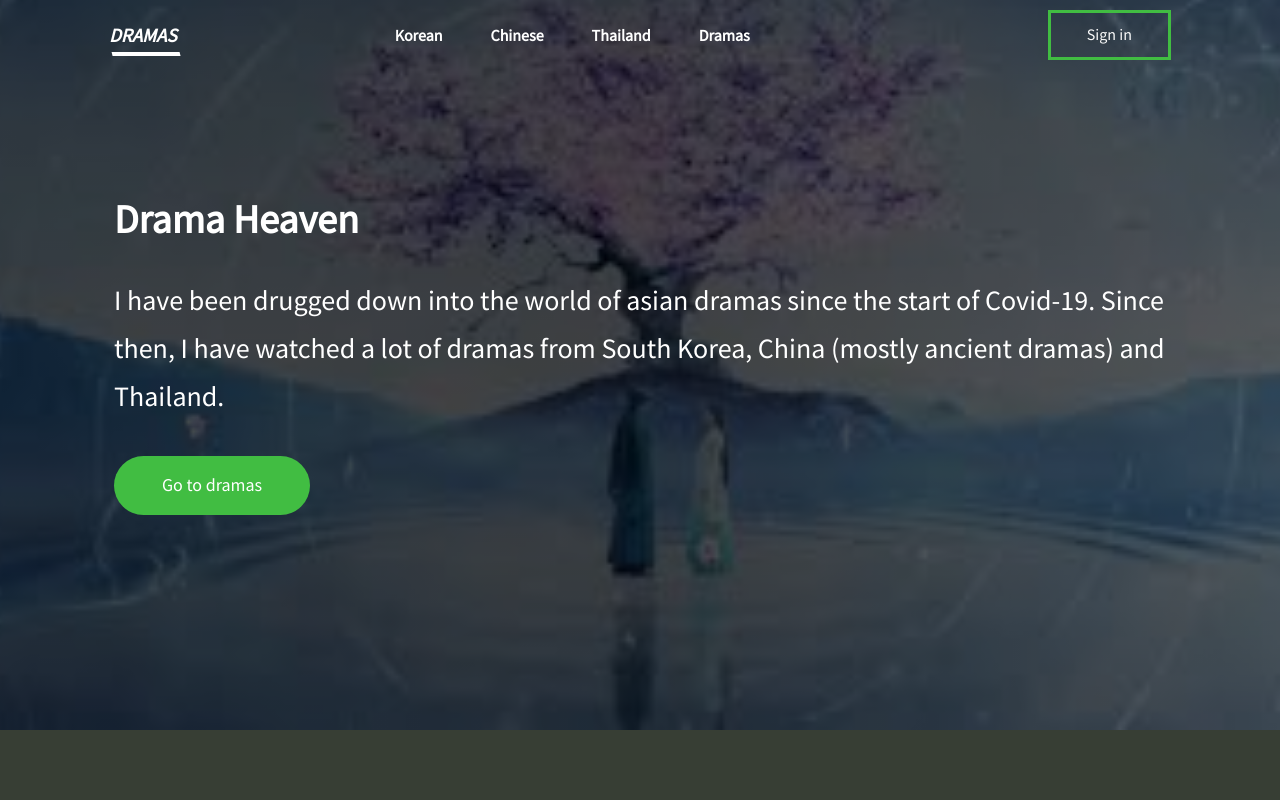
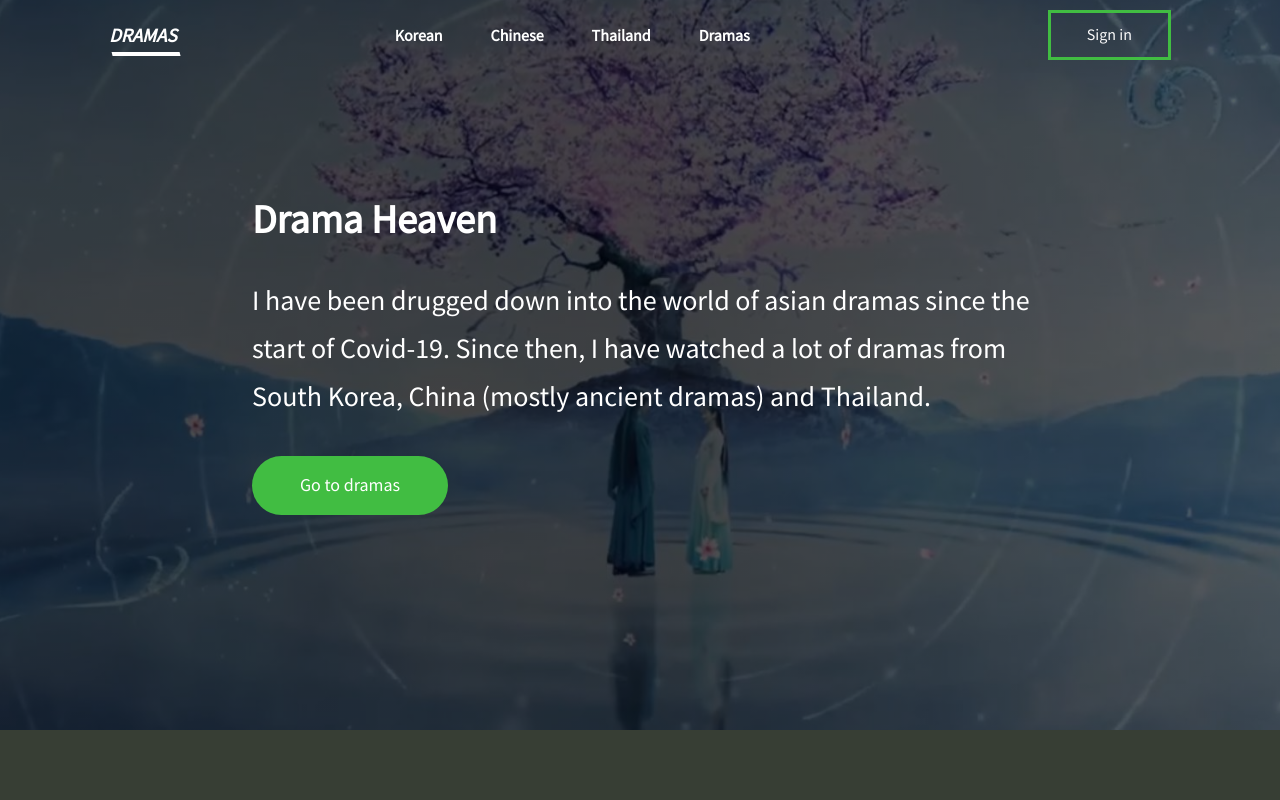
Before and after one commit to yanmoenaing118/mydramas-watch-list, a React (Create React App) app: page / in a window 1280 px wide. Shown: the top 800 px of the page. Built offline with nearby package versions, Linux system fonts and the light colour scheme.

Commit message:
fix maxwidth

```diff
--- a/src/components/DramasList/kdramas_data.js
+++ b/src/components/DramasList/kdramas_data.js
@@ -70,7 +70,7 @@ const kdramas = [
 
   {
     title: "Hotel Deluna",
-    picture: require("./../../images/memory.jpeg").default,
+    picture: require("./../../images/hotel_deluna.jpeg").default,
     rating: 5,
   },
 
--- a/src/components/HeroSection/HeroElements.js
+++ b/src/components/HeroSection/HeroElements.js
@@ -1,5 +1,5 @@
 import styled from "styled-components";
-const bgImage = require("./../../images/lar-1.jpeg").default;
+const bgImage = require("./../../images/lar.jpeg").default;
 
 export const HeroContainer = styled.section`
   position: relative;
@@ -47,6 +47,7 @@ export const HeroContent = styled.div`
 export const HeroH1 = styled.h1`
   font-size: 40px;
   margin-left: 24px;
+  max-width: 800px;
 
   @media screen and (max-width: 768px) {
     font-size: 32px;
@@ -60,6 +61,7 @@ export const HeroH1 = styled.h1`
 export const HeroP = styled.p`
   margin-top: 24px;
   margin-left: 24px;
+  max-width: 800px;
   font-size: 28px;
   position: relative;
   @media screen and (max-width: 768px) {
```
